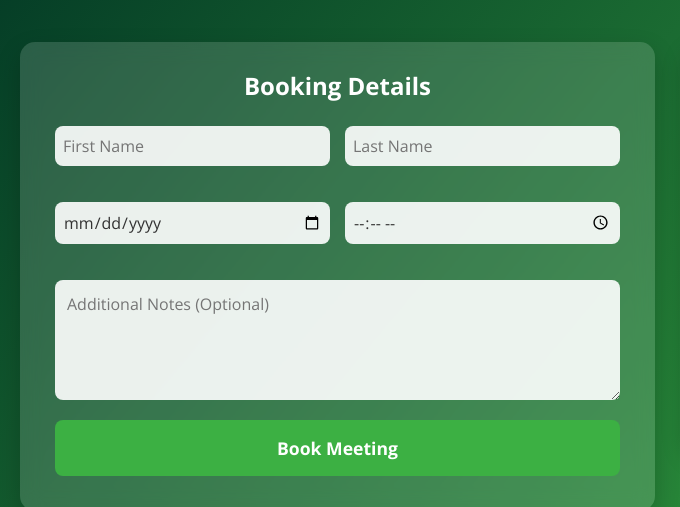
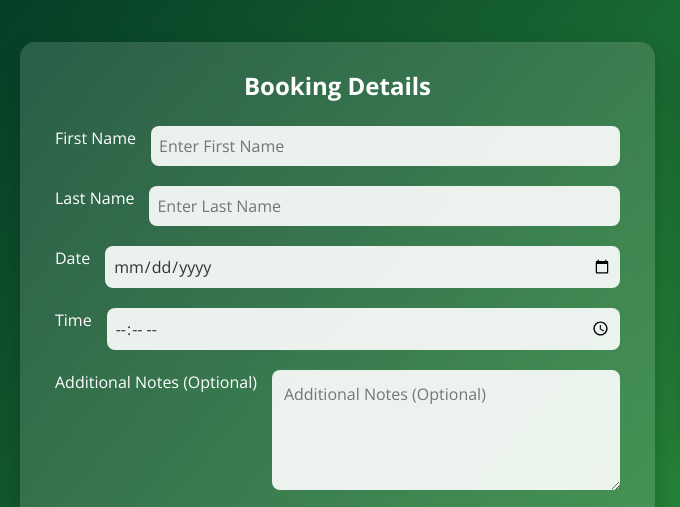
Before and after one commit to tawandamadziya/trading, a plain HTML site: page team.html in a window 1280 px wide. Shown: the part 424-931 px from the top of the page, 0-680 px from the left. Drawn offline with nearby package versions, Linux system fonts and the light colour scheme; some packages are replaced by stand-ins of ours; grey boxes are pictures that could not be loaded.

Commit message:
edited gaps

```diff
--- a/css/style.css
+++ b/css/style.css
@@ -780,10 +780,6 @@ a:focus {
   box-sizing: border-box;
 }
 
-.form_group {
-  margin-bottom: 16px; /* Space between fields */
-}
-
 
 .booking_form input,
 .booking_form textarea {
--- a/team.html
+++ b/team.html
@@ -95,14 +95,25 @@
         <h3 class="form_heading">Booking Details</h3>
         <form class="booking_form">
           <div class="form_group">
-            <input type="text" name="first_name" placeholder="First Name" required>
-            <input type="text" name="last_name" placeholder="Last Name" required>
+            <label for="first_name">First Name</label>
+            <input type="text" id="first_name" name="first_name" placeholder="Enter First Name" required>
           </div>
           <div class="form_group">
-            <input type="date" name="date" placeholder="Select Date" required>
-            <input type="time" name="time" placeholder="Select Time" required>
+            <label for="last_name">Last Name</label>
+            <input type="text" id="last_name" name="last_name" placeholder="Enter Last Name" required>
           </div>
-          <textarea name="notes" placeholder="Additional Notes (Optional)" rows="4"></textarea>
+          <div class="form_group">
+            <label for="date">Date</label>
+            <input type="date" id="date" name="date" required>
+          </div>
+          <div class="form_group">
+            <label for="time">Time</label>
+            <input type="time" id="time" name="time" required>
+          </div>
+          <div class="form_group">
+            <label for="notes">Additional Notes (Optional)</label>
+            <textarea id="notes" name="notes" placeholder="Additional Notes (Optional)" rows="4"></textarea>
+          </div>
           <button type="submit">Book Meeting</button>
         </form>
       </div>
```
Also changed, not shown: index.html (+3 -3 lines).
